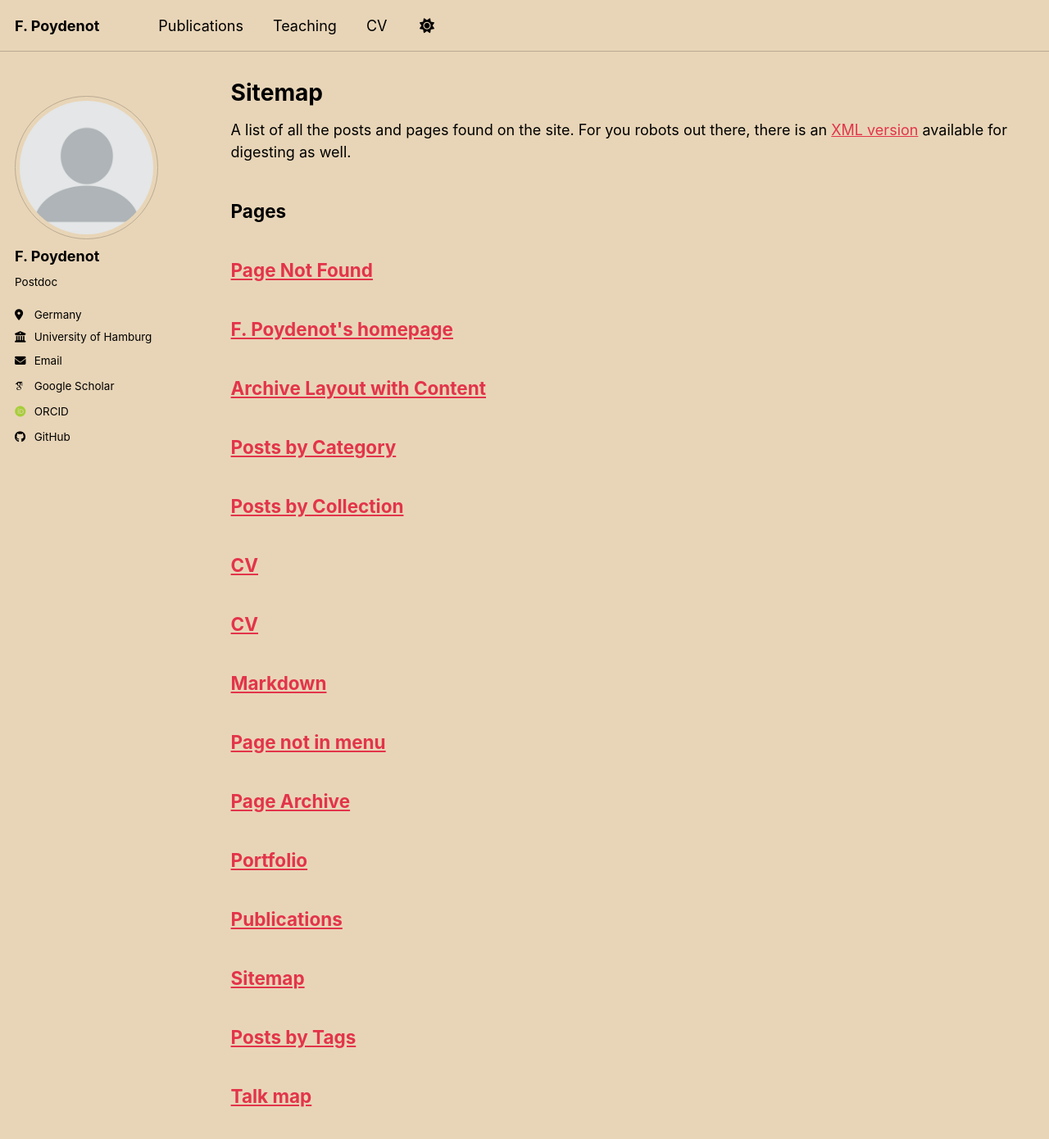
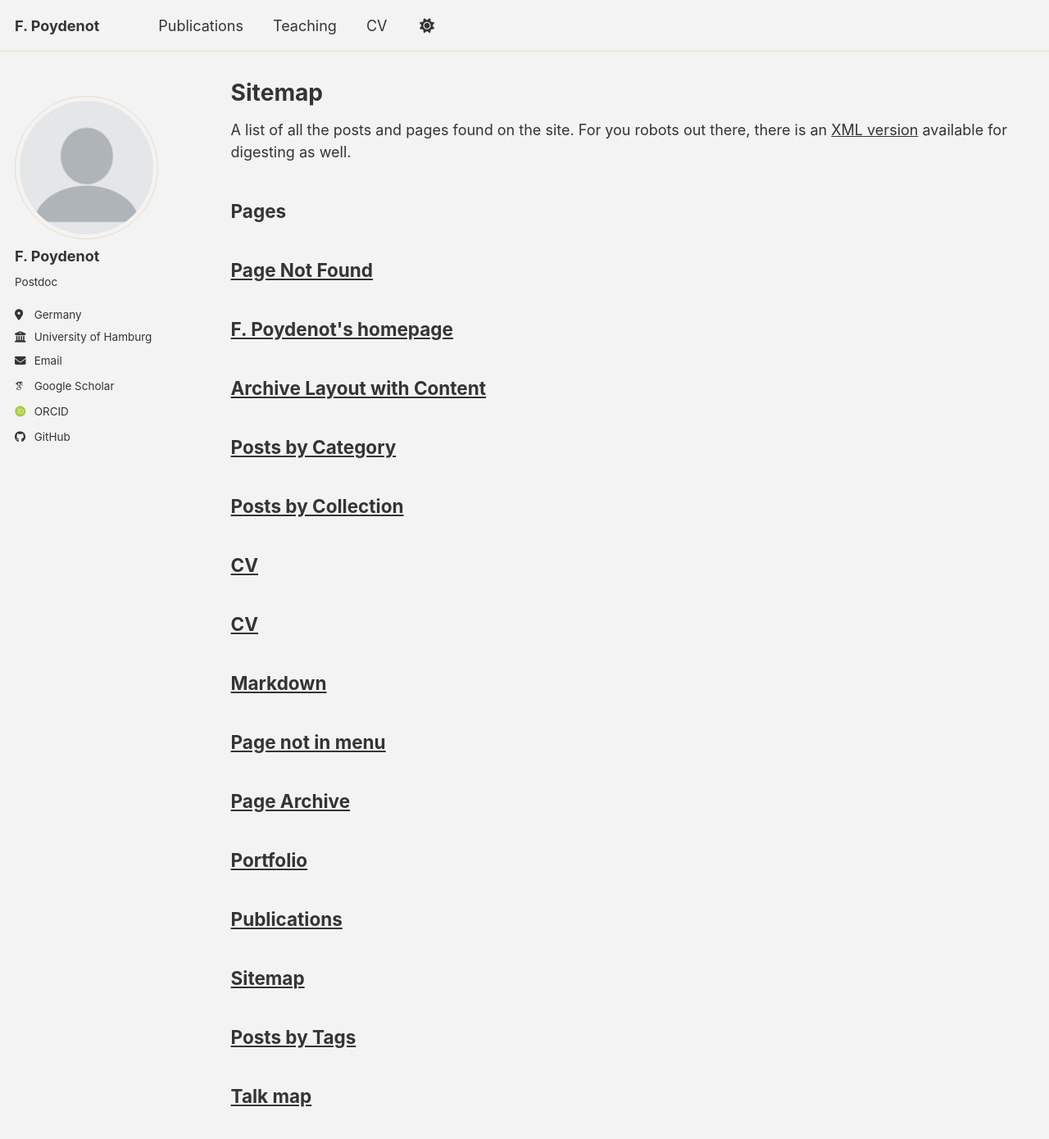
Before and after one commit to fpoydenot/fpoydenot.github.io, a Jekyll site: the page built from _pages/sitemap.md, in a window 1280 px wide and 1400 px high. Shown: the top 1390 px of the window at 82% size. Built offline with Jekyll 4.4.1, drawn with Linux system fonts in a browser that asks for light colours; some web fonts are replaced; a script bundle is joined from its source files by our own code; library files that are not in the unit come from our copies; some of the changed text lies outside the part shown.

```diff
--- a/_config.yml
+++ b/_config.yml
@@ -8,7 +8,7 @@
 
 # Basic Site Settings
 locale                   : "en-US"
-site_theme               : "sunrise" # The available themes options are "default", "air", "sunrise", "mint", "dirt" and "contrast"
+site_theme               : "dirt" # The available themes options are "default", "air", "sunrise", "mint", "dirt" and "contrast"
 title                    : "F. Poydenot"
 title_separator          : "-"
 name                     : &name "Florian Poydenot"
@@ -96,7 +96,7 @@ teaser                   :  # filename of teaser fallback teaser image placed in
 breadcrumbs              : false # true, false (default)
 words_per_minute         : 160
 future                   : true
-read_more                : "disabled" # if enabled, adds "Read more" links to excerpts
+read_more                : "enabled" # if enabled, adds "Read more" links to excerpts
 talkmap_link             : false      #change to true to add link to talkmap on talks page
 comments:
   provider               : # false (default), "disqus", "discourse", "facebook", "google-plus", "staticman", "custom"
```
